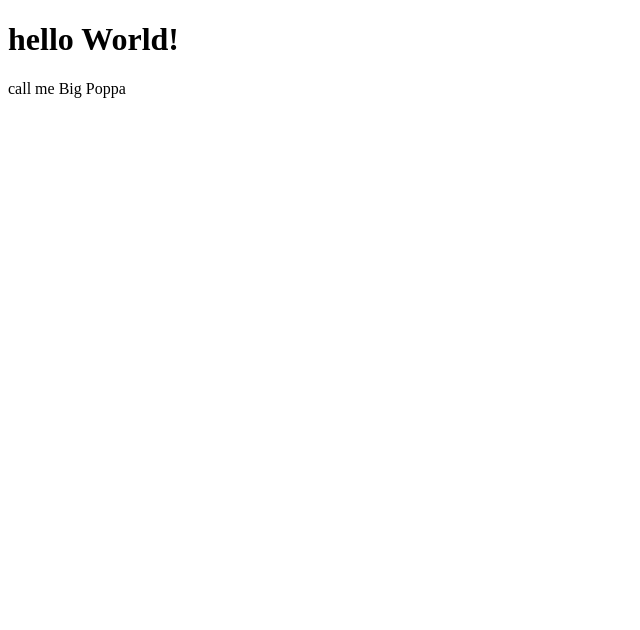
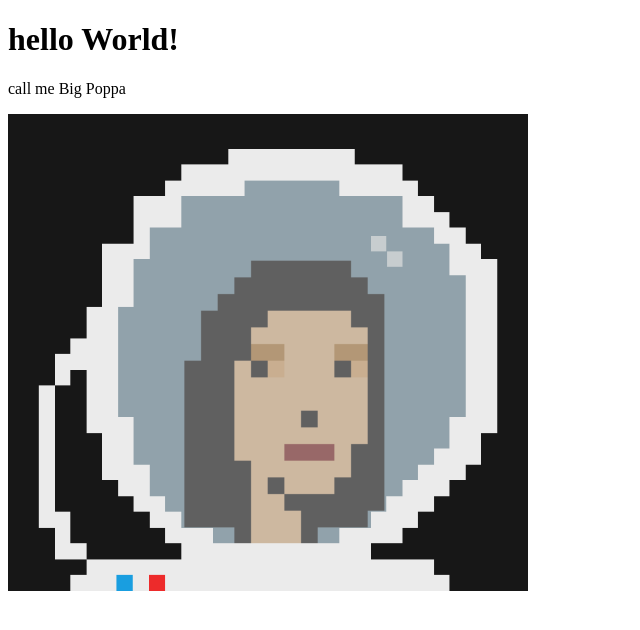
Before and after one commit to jvycee/jsPlayground, a plain HTML site: page index.html in a window 1280 px wide. Shown: the whole page, without its empty margins (0-640 px from the left). Drawn offline with Linux system fonts and the light colour scheme.

Commit message:
add an image

```diff
--- a/index.html
+++ b/index.html
@@ -8,6 +8,7 @@
 <body>
     <h1>hello World!</h1>
     <p>call me Big Poppa</p>
+    <img src="images/space_Punk1.png">
 </body>
 
 </html>
```
Also changed, not shown: images/space_Punk1.png (added), 1 other file.
